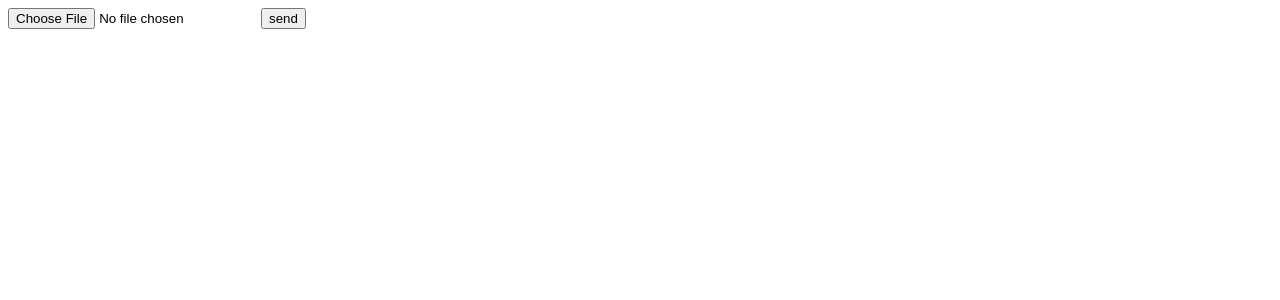
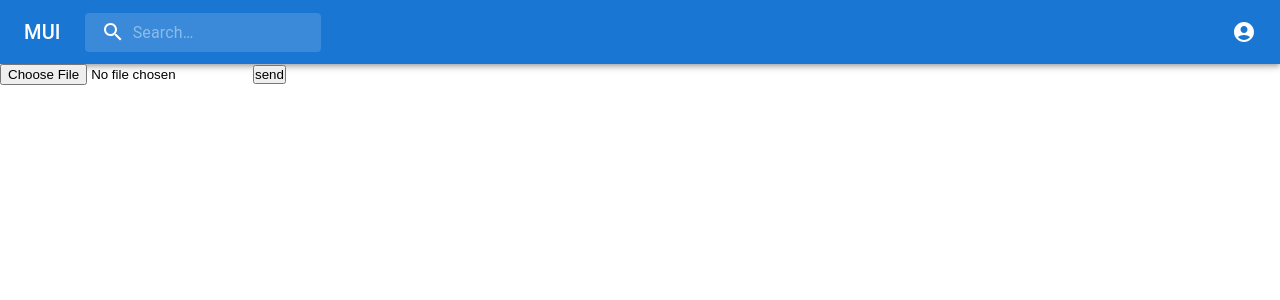
Before and after one commit to waihinsoe/socialApp, a React (Vite) app in the folder frontend/: page / in a window 1280 px wide. Shown: the top 300 px of the page. Built offline with nearby package versions, Linux system fonts and the light colour scheme.

Commit message:
feat: added navbar

```diff
--- a/frontend/package.json
+++ b/frontend/package.json
@@ -10,6 +10,10 @@
     "preview": "vite preview"
   },
   "dependencies": {
+    "@emotion/react": "^11.11.1",
+    "@emotion/styled": "^11.11.0",
+    "@mui/icons-material": "^5.14.3",
+    "@mui/material": "^5.14.4",
     "react": "^18.2.0",
     "react-dom": "^18.2.0"
   },
--- a/frontend/src/App.css
+++ b/frontend/src/App.css
@@ -0,0 +1,5 @@
+* {
+  padding: 0;
+  margin: 0;
+  box-sizing: border-box;
+}
--- a/frontend/src/App.tsx
+++ b/frontend/src/App.tsx
@@ -1,5 +1,6 @@
 import { ChangeEvent, useState } from "react";
 import "./App.css";
+import Layout from "./components/Layout";
 
 function App() {
   const [file, setFile] = useState<File>();
@@ -16,6 +17,7 @@
       method: "POST",
       body: formData,
     });
+
     if (response.ok) {
       const result = await response.json();
       const imgUrl = result.data;
@@ -23,13 +25,13 @@
     }
   };
   return (
-    <div>
+    <Layout>
       <input type="file" onChange={handleFileChange} />
       <button onClick={imageUpload}>send</button>
       <div>
         <img src={image} alt="" />
       </div>
-    </div>
+    </Layout>
   );
 }
 
--- /dev/null
+++ b/frontend/src/components/Layout.tsx
@@ -0,0 +1,18 @@
+import { Box } from "@mui/material";
+import { ReactNode } from "react";
+import TopBar from "./TopBar";
+
+interface Props {
+  children: ReactNode;
+}
+
+const Layout = ({ children }: Props) => {
+  return (
+    <Box>
+      <TopBar />
+      <Box>{children}</Box>
+    </Box>
+  );
+};
+
+export default Layout;
--- /dev/null
+++ b/frontend/src/components/TopBar.tsx
@@ -0,0 +1,12 @@
+import { Box } from "@mui/material";
+import PrimarySearchAppBar from "./navBar";
+
+const TopBar = () => {
+  return (
+    <Box>
+      <PrimarySearchAppBar />
+    </Box>
+  );
+};
+
+export default TopBar;
--- /dev/null
+++ b/frontend/src/components/navBar.tsx
@@ -0,0 +1,191 @@
+import * as React from "react";
+import { styled, alpha } from "@mui/material/styles";
+import AppBar from "@mui/material/AppBar";
+import Box from "@mui/material/Box";
+import Toolbar from "@mui/material/Toolbar";
+import IconButton from "@mui/material/IconButton";
+import Typography from "@mui/material/Typography";
+import InputBase from "@mui/material/InputBase";
+import Badge from "@mui/material/Badge";
+import MenuItem from "@mui/material/MenuItem";
+import Menu from "@mui/material/Menu";
+import MenuIcon from "@mui/icons-material/Menu";
+import SearchIcon from "@mui/icons-material/Search";
+import AccountCircle from "@mui/icons-material/AccountCircle";
+import MailIcon from "@mui/icons-material/Mail";
+import NotificationsIcon from "@mui/icons-material/Notifications";
+import MoreIcon from "@mui/icons-material/MoreVert";
+
+const Search = styled("div")(({ theme }) => ({
+  position: "relative",
+  borderRadius: theme.shape.borderRadius,
+  backgroundColor: alpha(theme.palette.common.white, 0.15),
+  "&:hover": {
+    backgroundColor: alpha(theme.palette.common.white, 0.25),
+  },
+  marginRight: theme.spacing(2),
+  marginLeft: 0,
+  width: "100%",
+  [theme.breakpoints.up("sm")]: {
+    marginLeft: theme.spacing(3),
+    width: "auto",
+  },
+}));
+
+const SearchIconWrapper = styled("div")(({ theme }) => ({
+  padding: theme.spacing(0, 2),
+  height: "100%",
+  position: "absolute",
+  pointerEvents: "none",
+  display: "flex",
+  alignItems: "center",
+  justifyContent: "center",
+}));
+
+const StyledInputBase = styled(InputBase)(({ theme }) => ({
+  color: "inherit",
+  "& .MuiInputBase-input": {
+    padding: theme.spacing(1, 1, 1, 0),
+    // vertical padding + font size from searchIcon
+    paddingLeft: `calc(1em + ${theme.spacing(4)})`,
+    transition: theme.transitions.create("width"),
+    width: "100%",
+    [theme.breakpoints.up("md")]: {
+      width: "20ch",
+    },
+  },
+}));
+
+export default function PrimarySearchAppBar() {
+  const [anchorEl, setAnchorEl] = React.useState<null | HTMLElement>(null);
+  const [mobileMoreAnchorEl, setMobileMoreAnchorEl] =
+    React.useState<null | HTMLElement>(null);
+
+  const isMenuOpen = Boolean(anchorEl);
+  const isMobileMenuOpen = Boolean(mobileMoreAnchorEl);
+
+  const handleProfileMenuOpen = (event: React.MouseEvent<HTMLElement>) => {
+    setAnchorEl(event.currentTarget);
+  };
+
+  const handleMobileMenuClose = () => {
+    setMobileMoreAnchorEl(null);
+  };
+
+  const handleMenuClose = () => {
+    setAnchorEl(null);
+    handleMobileMenuClose();
+  };
+
+  const handleMobileMenuOpen = (event: React.MouseEvent<HTMLElement>) => {
+    setMobileMoreAnchorEl(event.currentTarget);
+  };
+
+  const menuId = "primary-search-account-menu";
+  const renderMenu = (
+    <Menu
+      anchorEl={anchorEl}
+      anchorOrigin={{
+        vertical: "top",
+        horizontal: "right",
+      }}
+      id={menuId}
+      keepMounted
+      transformOrigin={{
+        vertical: "top",
+        horizontal: "right",
+      }}
+      open={isMenuOpen}
+      onClose={handleMenuClose}
+    >
+      <MenuItem onClick={handleMenuClose}>Profile</MenuItem>
+      <MenuItem onClick={handleMenuClose}>My account</MenuItem>
+    </Menu>
+  );
+
+  const mobileMenuId = "primary-search-account-menu-mobile";
+  const renderMobileMenu = (
+    <Menu
+      anchorEl={mobileMoreAnchorEl}
+      anchorOrigin={{
+        vertical: "top",
+        horizontal: "right",
+      }}
+      id={mobileMenuId}
+      keepMounted
+      transformOrigin={{
+        vertical: "top",
+        horizontal: "right",
+      }}
+      open={isMobileMenuOpen}
+      onClose={handleMobileMenuClose}
+    >
+      <MenuItem onClick={handleProfileMenuOpen}>
+        <IconButton
+          size="large"
+          aria-label="account of current user"
+          aria-controls="primary-search-account-menu"
+          aria-haspopup="true"
+          color="inherit"
+        >
+          <AccountCircle />
+        </IconButton>
+        <p>Profile</p>
+      </MenuItem>
+    </Menu>
+  );
+
+  return (
+    <Box sx={{ flexGrow: 1 }}>
+      <AppBar position="static">
+        <Toolbar>
+          <Typography
+            variant="h6"
+            noWrap
+            component="div"
+            sx={{ display: "block" }}
+          >
+            MUI
+          </Typography>
+          <Search>
+            <SearchIconWrapper>
+              <SearchIcon />
+            </SearchIconWrapper>
+            <StyledInputBase
+              placeholder="Search…"
+              inputProps={{ "aria-label": "search" }}
+            />
+          </Search>
+          <Box sx={{ flexGrow: 1 }} />
+          <Box sx={{ display: { xs: "none", md: "flex" } }}>
+            <IconButton
+              size="large"
+              edge="end"
+              aria-label="account of current user"
+              aria-controls={menuId}
+              aria-haspopup="true"
+              onClick={handleProfileMenuOpen}
+              color="inherit"
+            >
+              <AccountCircle />
+            </IconButton>
+          </Box>
+          <Box sx={{ display: { xs: "flex", md: "none" } }}>
+            <IconButton
+              size="large"
+              aria-label="show more"
+              aria-controls={mobileMenuId}
+              aria-haspopup="true"
+              onClick={handleMobileMenuOpen}
+              color="inherit"
+            >
+              <MoreIcon />
+            </IconButton>
+          </Box>
+        </Toolbar>
+      </AppBar>
+      {renderMobileMenu}
+      {renderMenu}
+    </Box>
+  );
+}
```
Also changed, not shown: frontend/src/components/SideBar.tsx (added), 1 other file (tests, documents, lock files or other folders).
